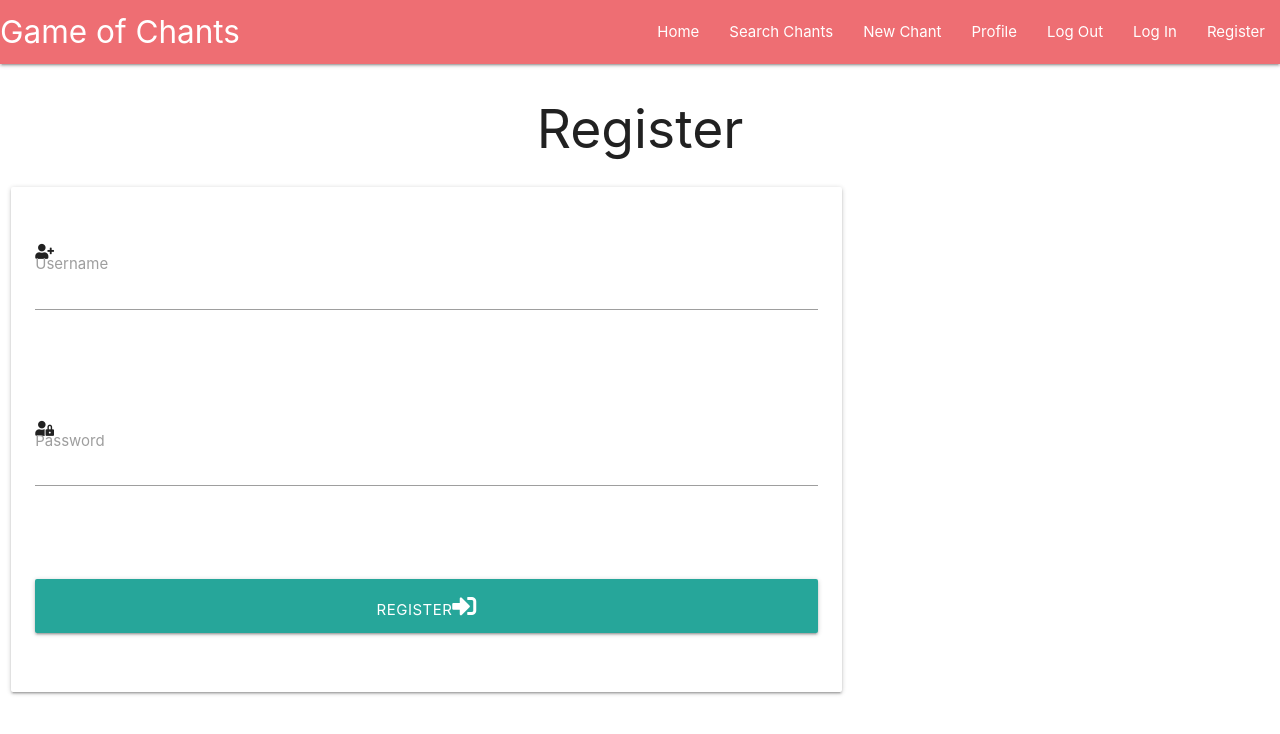
After one commit to RoyoftheRavers/football_game_of_chants, a Flask app: page /register in a window 1280 px wide. The commit adds this page. Shown: the top 734 px of the page. Run offline with Flask 2, Linux system fonts and the light colour scheme; some libraries are stand-ins or nearby versions.

Commit message:
Register template created and register function added to app.py

```diff
--- a/app.py
+++ b/app.py
@@ -4,6 +4,7 @@ from flask import (
     redirect, request, session, url_for)
 from flask_pymongo import PyMongo
 from bson.objectid import ObjectId
+from werkzeug.security import generate_password_hash, check_password_hash
 if os.path.exists("env.py"):
     import env
 
@@ -24,6 +25,11 @@ def get_chants():
     return render_template("chants.html", chants=chants)
 
 
+@app.route("/register", methods=["GET", "POST"])
+def register():
+    return render_template("register.html")
+
+
 if __name__ == "__main__":
     app.run(host=os.environ.get("IP"),
             port=int(os.environ.get("PORT")),
--- a/templates/base.html
+++ b/templates/base.html
@@ -24,7 +24,7 @@
                     <li><a href="#">Profile</a></li>
                     <li><a href="#">Log Out</a></li>
                     <li><a href="#">Log In</a></li>
-                    <li><a href="#">Register</a></li>
+                    <li><a href="{{ url_for('register') }}">Register</a></li>
                 </ul>
             </div>
         </nav>
@@ -36,7 +36,7 @@
             <li><a href="#">Profile</a></li>
             <li><a href="#">Log Out</a></li>
             <li><a href="#">Log In</a></li>
-            <li><a href="#">Register</a></li>
+            <li><a href="{{ url_for('register') }}">Register</a></li>
         </ul>
     </header>
 
--- /dev/null
+++ b/templates/register.html
@@ -0,0 +1,45 @@
+{% extends "base.html" %}
+{% block content %}
+
+    <h2 class="center-align">Register</h2>
+
+  <div class="row">
+    <div class="col s12 m8 offset m2" method="POST" action="{{ url_for('register') }}">
+      <div class="card-panel">
+          <!--username-->
+          <div class="row">
+            <form class="input-field col s12">
+                <div class="row">
+                    <div class="input-field col s12">
+                    <i class="fa fa-user-plus"></i>
+                    <input id="username" name="username" class="materialize-textarea">
+                    <label for="username">Username</label>
+                    </div>
+                </div>
+            </form>
+          </div>
+          <!--password-->
+          <div class="row">
+            <form class="input-field col s12">
+                <div class="row">
+                    <div class="input-field col s12">
+                    <i class="fa fa-user-lock"></i>
+                    <input id="password" name="username" class="materialize-textarea">
+                    <label for="password">Password</label>
+                    </div>
+                </div>
+            </form>
+          </div>
+          <!--register-->
+          <div class="row">
+            <form class="input-field col s12">
+                <button type="submit" class="col s12 btn-large">Register<i class="fas fa-sign-in-alt"></i></button>
+            </form>
+          </div>
+
+
+      </div>
+    </div>
+  </div>
+
+{% endblock %}
```
